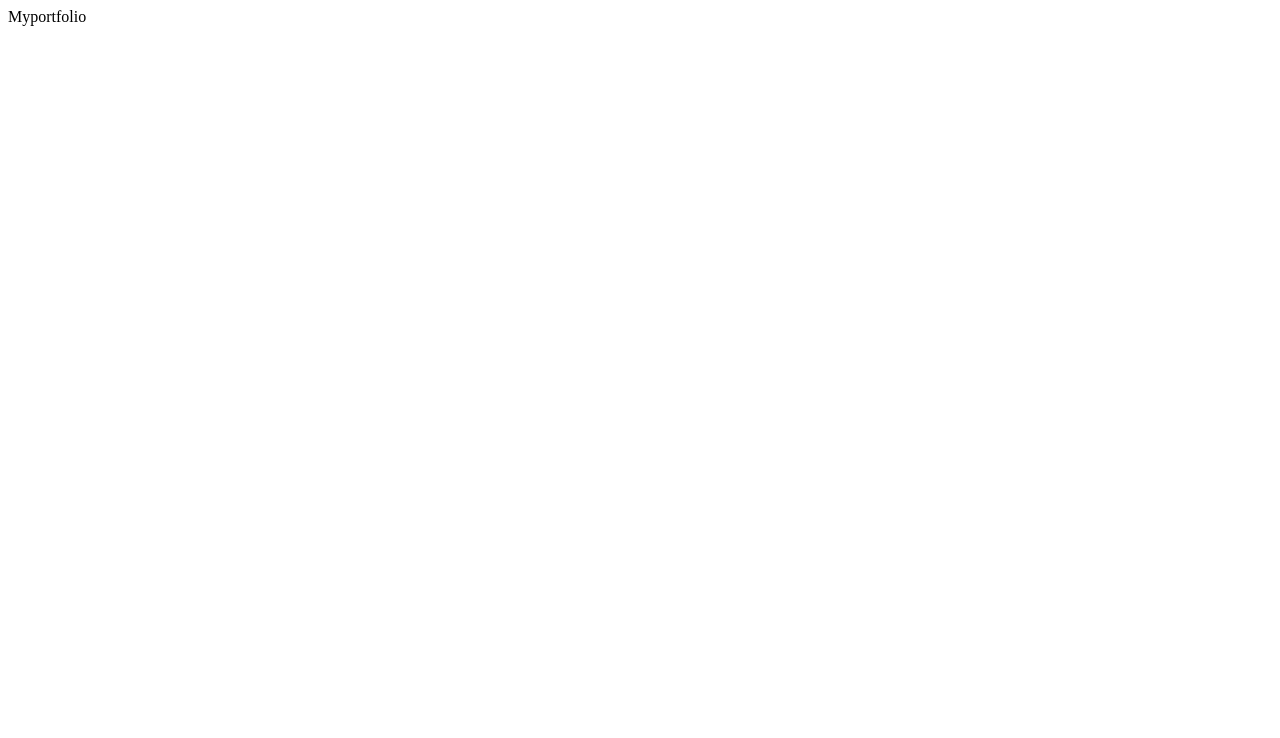
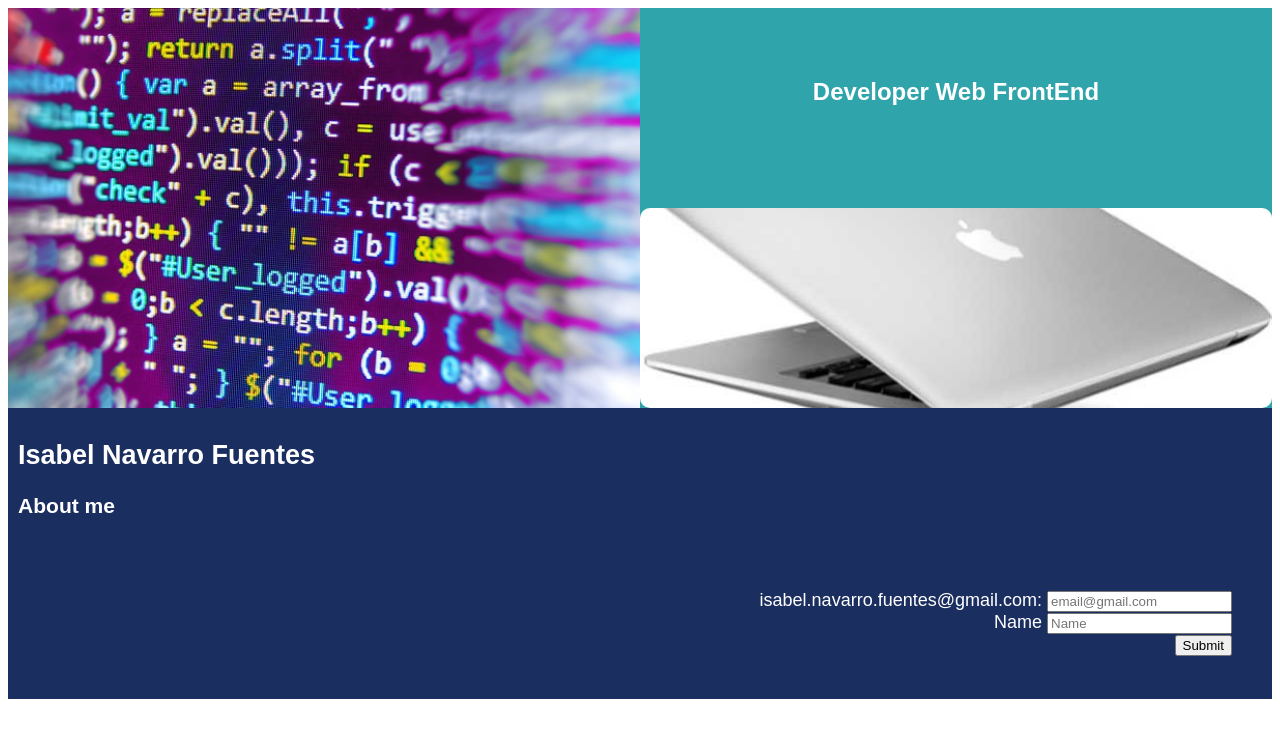
Before and after one commit to INFNMNXMN/CVDeveloper-Isa, a plain HTML site: page index.html in a window 1280 px wide. Drawn offline with Linux system fonts and the light colour scheme.

Commit message:
formulari

```diff
--- /dev/null
+++ b/Styles.css
@@ -0,0 +1,5 @@
+<!DOCTYPE html>
+<head>
+</head>
+<body>
+<h1{color blue;(font-size 12px; width="1440px"; height="101px"}></h1>
--- a/index.html
+++ b/index.html
@@ -1,7 +1,135 @@
-<html>
+<!DOCTYPE html>
+<html lang="en">
+<head>
+<title>CSS Template</title>
+<meta charset="utf-8">
+<meta name="viewport" content="width=device-width, initial-scale=1">
+<style>
+* {
+  box-sizing: border-box;
+}
 
+body {
+  font-family: Arial, Helvetica, sans-serif;
+}
+
+/* Style the header */
+header {
+  background-color: #1B2E60;
+  padding: 10px;
+  font-size: 18px;
+  color: white;
+}
+p_about{
+text-align:center;
+font-size: 28px;
+}
+
+/* creamos dos columnas para que se divida la pantalla como hemos diseñado en el figma */
+caja_izq {
+  float: left;
+  width: 50%;
+  height: 400px;
+  background-image: url("pc.jpg");
+  background-size: cover;
+  background-position: center center;
+}
+
+caja_der {
+  float: left;
+  width: 50%;
+  background-color: #2FA4AB;
+  height: 400px;
+}
+
+caja_der_sup {
+  float: left;
+  /*padding: 20px;*/
+  width: 100%;
+  height: 50%;
+  background-color: #2FA4AB;
+  height: 200px;
+  color: white;
+  padding: 50px;
+  text-align: center;
+}
+
+caja_der_inf {
+
+  float: left;
+  /*padding: 20px;*/
+  width: 100%;
+  height: 50%;
+  border-radius: 10px;
+  background-image: url("ApplePro-Air.jpg");
+  background-size: cover;
+  background-position: center center;
+
+}
+
+/* Clear floats after the columns */
+section::after {
+  content: "";
+  display: table;
+  clear: both;
+}
+
+/* Style the footer */
+footer {
+  background-color: #1B2E60;
+  padding:30px;
+  text-align: right;
+  color: white;
+  padding:30px;
+  height: 150px;
+ }
+footer-p {
+margin-right: 150px;
+}
+@media (max-width: 600px) {
+  caja_der, caja_izq {
+    width: 100%;
+    height: auto;
+  }
+}
+</style>
+</head>
 <body>
-    Myportfolio
+
+</header>
+
+<section>
+  <caja_izq>
+
+  </caja_izq>
+
+  <caja_der>
+    <caja_der_sup>
+        <h1>Developer Web FrontEnd</h1>
+        <p></p>
+    </caja_der_sup>
+    <caja_der_inf></caja_der_inf>
+    </caja_der>
+</section>
+
+<header>
+  <h2>Isabel Navarro Fuentes</h2><h3>About me</h3>
+<footer>
+  <footer-p></footer-p>
+  <form action="https://formcarry.com/s/JqY-mgHBB5U" method="POST" accept-charset="UTF-8" >
+
+    <label for="email">isabel.navarro.fuentes@gmail.com:</label>
+    <input type="email" name="email" placeholder="email@gmail.com">
+    <br>
+    <label for="name">Name</label>
+    <input type="text" name="name" placeholder="Name">
+   <br>
+   <input type= "submit" value ="Submit">
+    </form>
+
+
+
+</footer>
+
 </body>
-
 </html>
```
Also changed, not shown: ApplePro-Air.jpg (added), pc.jpg (added).
